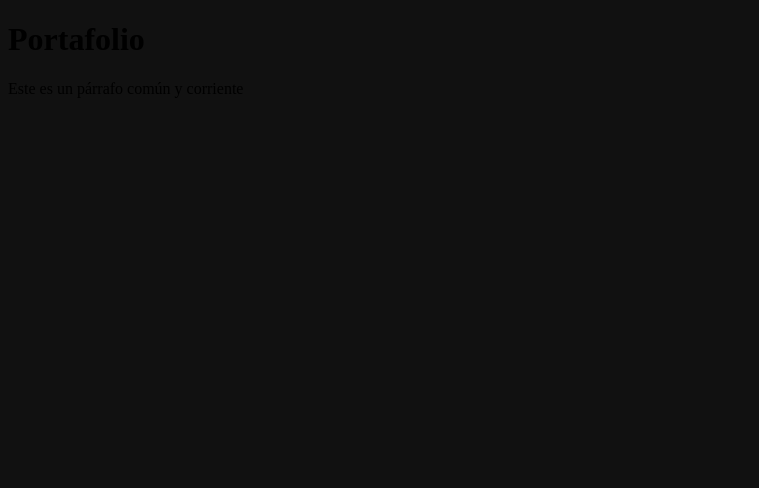
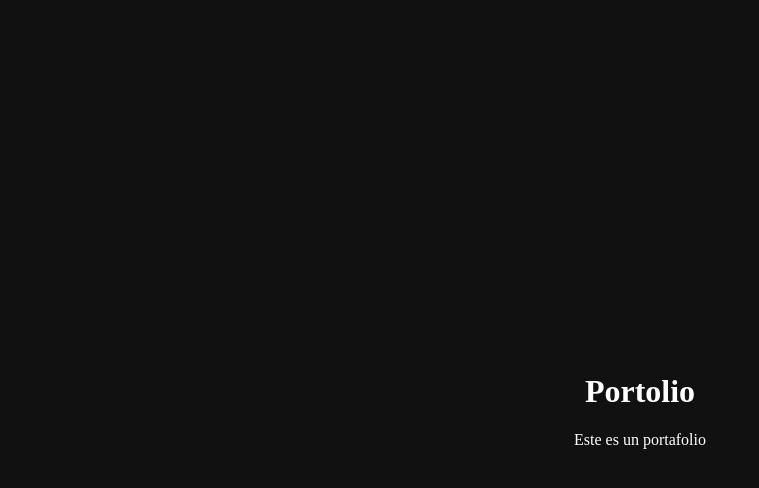
Before and after one commit to gsevillagarces/portfolio, a plain HTML site: page index.html in a window 1280 px wide. Shown: the whole page, without its empty margins (0-759 px from the left). Drawn offline with Linux system fonts and the light colour scheme.

Commit message:
Cambios en estilos

```diff
--- a/css/style.css
+++ b/css/style.css
@@ -1,3 +1,9 @@
-*{
+body{
     background-color: #111;
+    height: 100vh;
+    color: #fff;
+    display: flex;
+    justify-content: center;
+    align-items: center;
+    text-align: center;
 }
--- a/index.html
+++ b/index.html
@@ -4,14 +4,13 @@
     <meta charset="UTF-8">
     <meta http-equiv="X-UA-Compatible" content="IE=edge">
     <meta name="viewport" content="width=device-width, initial-scale=1.0">
-    <title>Portfolio</title>
+    <title>Document</title>
     <link rel="stylesheet" href="css/style.css">
 </head>
 <body>
-
-    <h1>Portafolio</h1>
-
-    <p>Este es un párrafo común y corriente</p>
-
+    <div class="Div">
+        <h1>Portolio</h1>
+        <p>Este es un portafolio</p>
+    </div>
 </body>
 </html>
```
